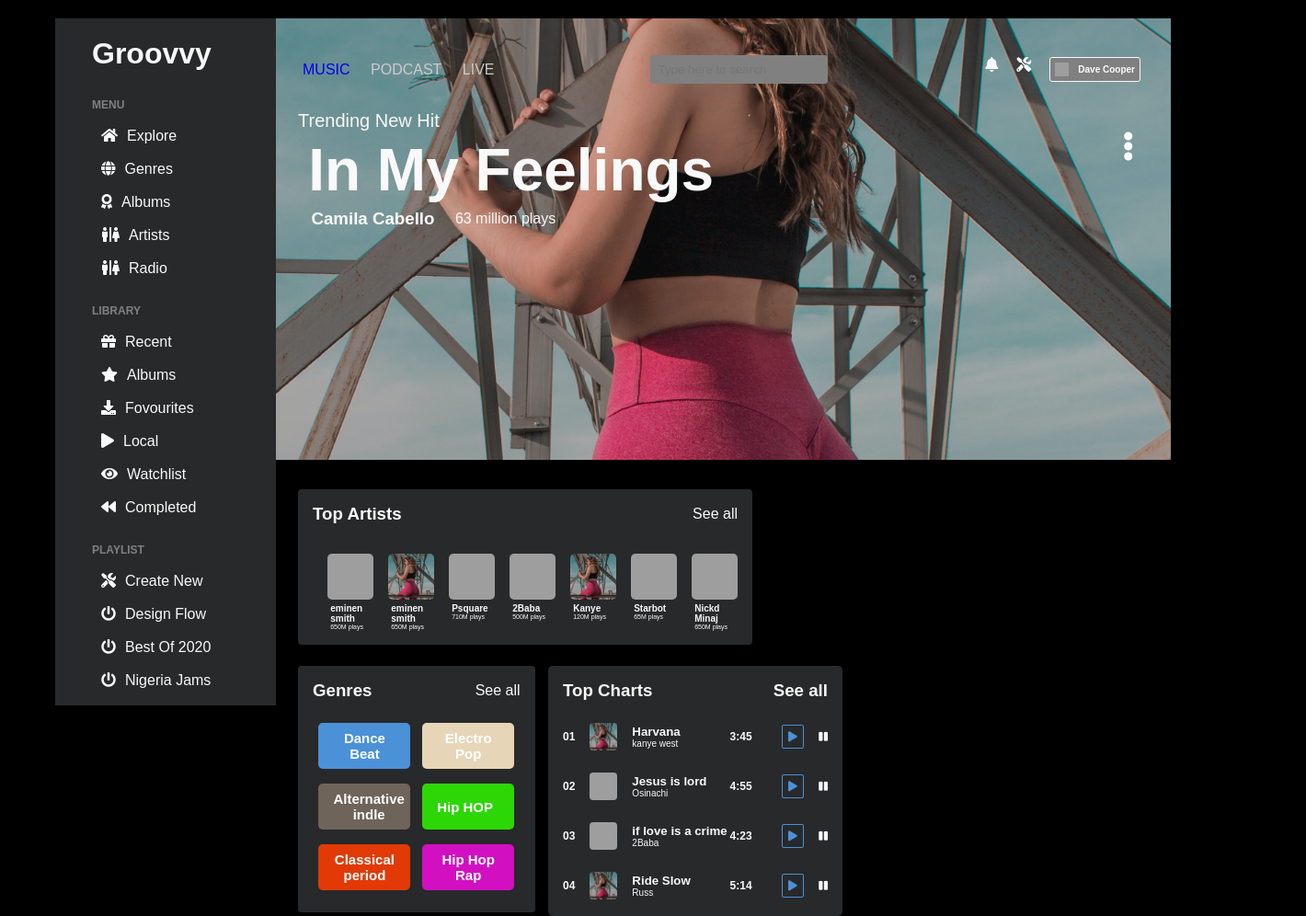
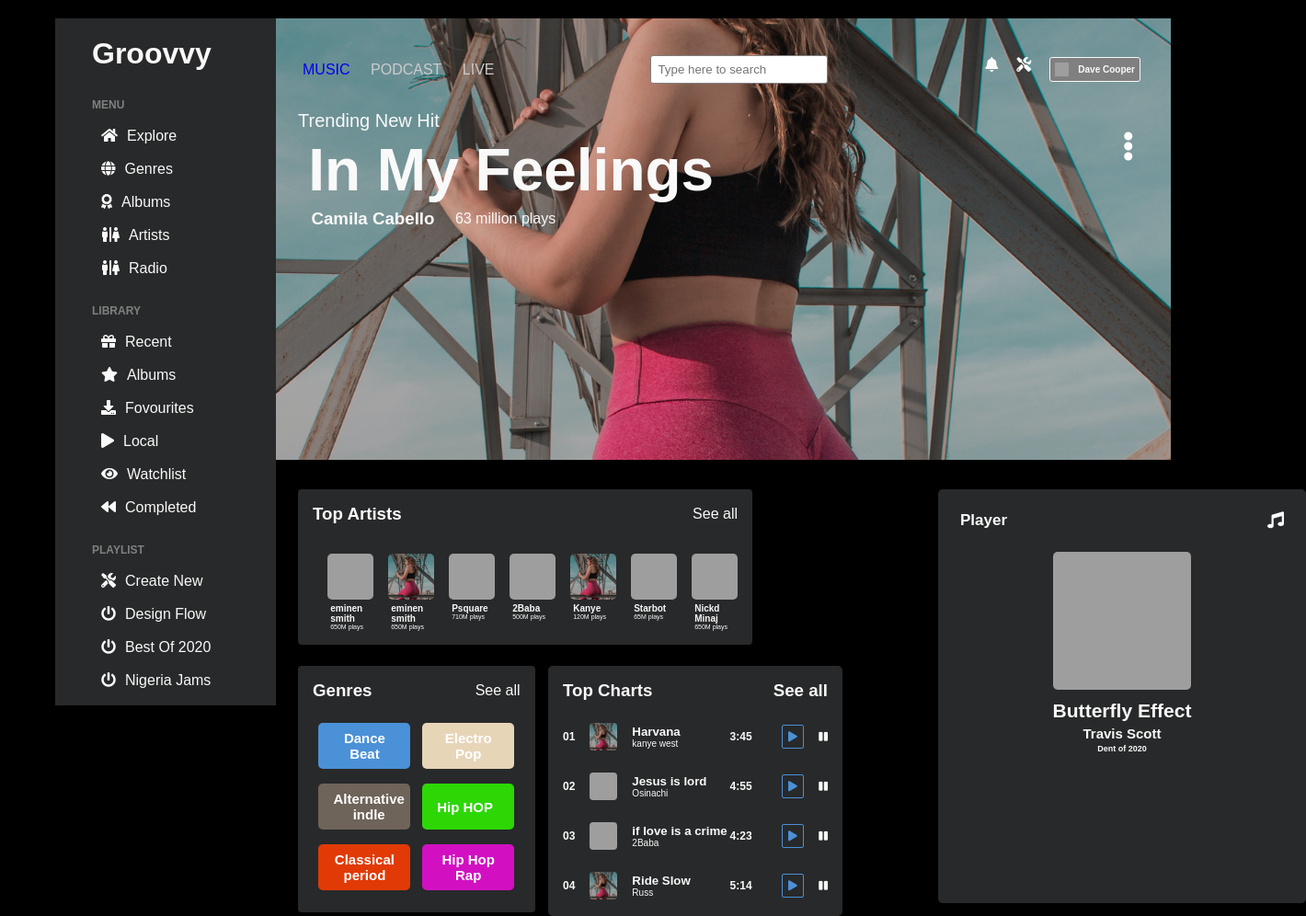
Before and after one commit to domchu/MusicApp, a plain HTML site: page index.html in a window 1280 px wide. Shown: the whole page at 92% size, 1420 px wide, since content can reach past the window. Drawn offline with Linux system fonts and the light colour scheme; grey boxes are pictures that could not be loaded; a web font is replaced by a local one.

Commit message:
added the player part

```diff
--- a/index.html
+++ b/index.html
@@ -10,6 +10,7 @@
       href="fontawesome5/fontawesome-free-5.15.3-web/css/all.min.css"
     />
     <link rel="stylesheet" href="styles.css" />
+    <script src="./app.js" defer></script>
   </head>
   <body>
     <div class="page-container">
@@ -301,10 +302,22 @@
               </div>
             </div>
           </div>
+          <div class="player">
+            <div class="player-icon">
+              <h2>Player</h2>
+              <i class="fas fa-music"></i>
+            </div>
+            <div class="player-music">
+              <img src="./images/pc3.jpg" class="player-music-img" />
+              <h3>Butterfly Effect</h3>
+              <h4>Travis Scott</h4>
+              <h6>Dent of 2020</h6>
+            </div>
+          </div>
         </div>
         <!-- end of top -->
       </div>
     </div>
-    <script src="app.js"></script>
+    <!-- <script src="app.js"></script> -->
   </body>
 </html>
--- a/styles.scss
+++ b/styles.scss
@@ -1,3 +1,5 @@
+@import url("https://fonts.googleapis.com/css2?family=Dancing+Script:wght@400;500;600;700&family=Inspiration&family=Roboto:ital,wght@0,100;0,300;0,400;0,500;1,300;1,700&display=swap");
+
 $bgcolor: black;
 $bgcolor_2: #34f39f;
 $textcolor: #f9f9f9;
@@ -7,7 +9,7 @@ $fontsize_md: 20px;
 $fontsize_lg: 25px;
 $primary_1: #000;
 $primary_2: #c940ff;
-$myfontfamily: sans-serif, Poppins;
+$myfontfamily: "roboto", Poppins;
 * {
   margin: 0;
   padding: 0;
@@ -85,10 +87,7 @@ h1 {
       padding: 20px;
       margin-top: 20px;
     }
-    // .main-slider-content {
-    // position: fixed;
-    // z-index: 100;
-    // }
+
     .first-link a {
       margin: 9px;
     }
@@ -97,14 +96,13 @@ h1 {
     }
     .search-input {
       padding: 7px;
-      background-color: grey;
+      font-weight: 500;
       color: #fff;
       border: 1px solid grey;
       border-radius: 3px;
     }
     .third-link {
       display: flex;
-      // align-items: center;
     }
     i {
       margin: 0 10px;
@@ -336,7 +334,6 @@ h1 {
     padding: 0 1rem;
     align-items: center;
     margin: 0.5rem 0 1.5rem 0;
-    // text-align: center;
   }
   .play {
     margin-left: 1rem;
@@ -353,3 +350,40 @@ h1 {
     cursor: pointer;
   }
 }
+.player {
+  font-size: 18px;
+  position: absolute;
+  z-index: 600;
+  margin-left: 45rem;
+  background-color: #28292a;
+  width: 400px;
+  text-align: center;
+  align-items: center;
+  height: 450px;
+  border-radius: 5px;
+
+  .player-icon {
+    display: flex;
+    justify-content: space-between;
+    padding: 1.5rem;
+  }
+  h2 {
+    font-size: 17px;
+  }
+  .player-music-img {
+    width: 150px;
+    height: 150px;
+    border-radius: 5px;
+  }
+  h3 {
+    margin: 0.4rem 0 0 0;
+  }
+  h4 {
+    font-size: 15px;
+    margin-top: 0.2rem;
+  }
+  h6 {
+    margin-top: 0.2rem;
+    font-size: 9px;
+  }
+}
```
Also changed, not shown: styles.css, 1 other file.
